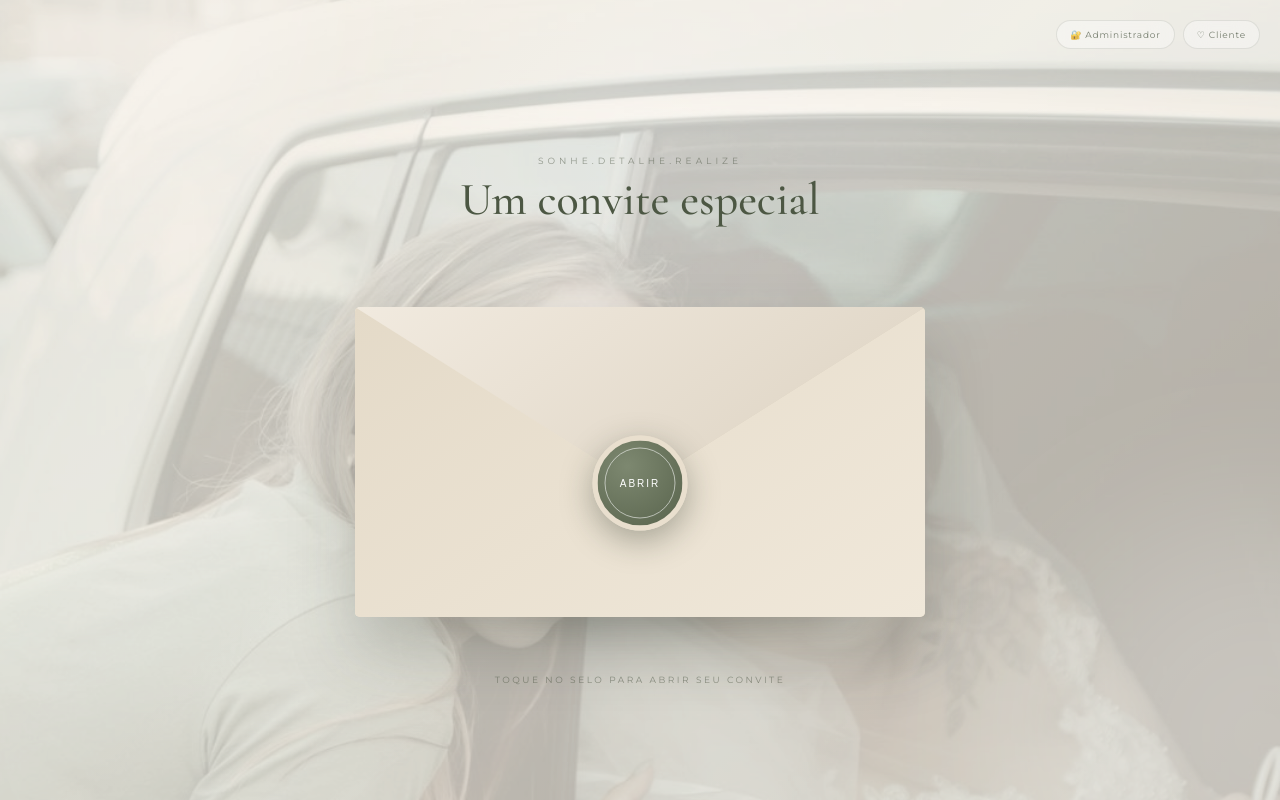
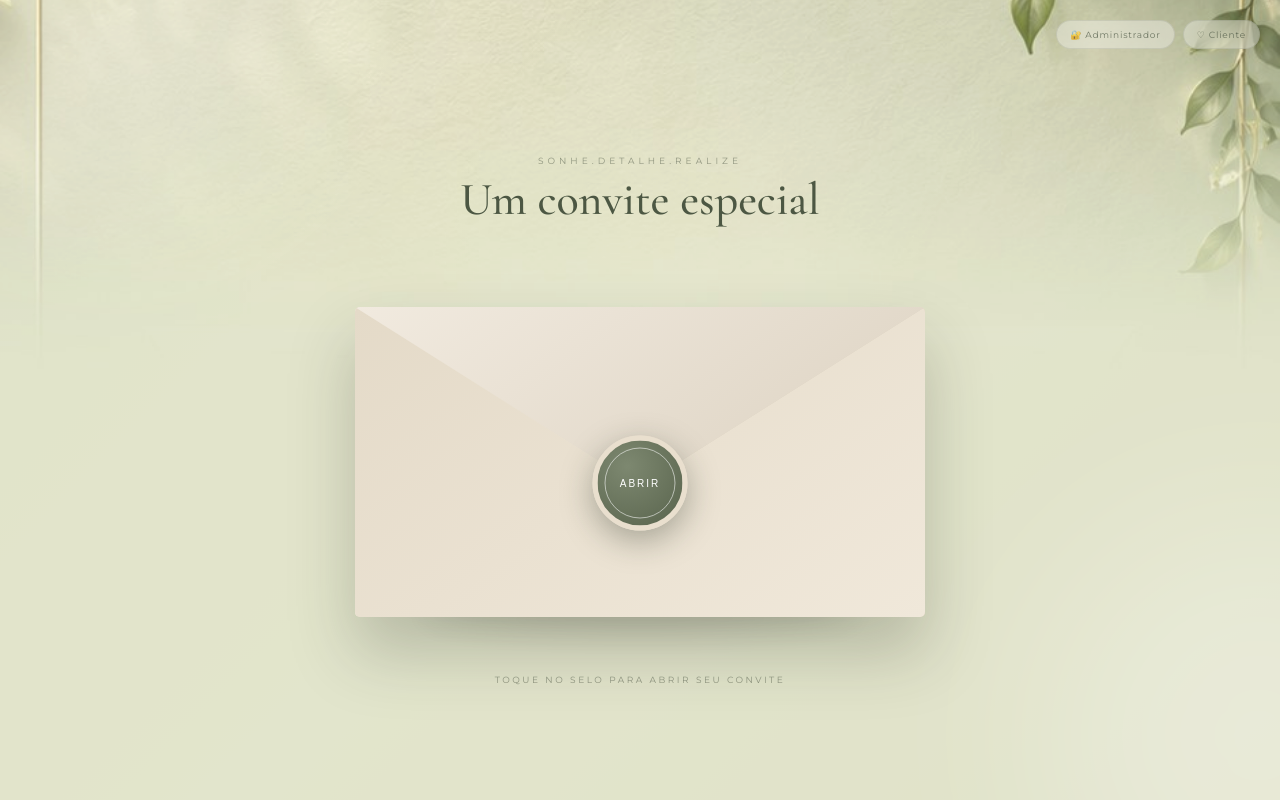
Before and after one commit to sonhedetalherealize1-code/sonhe, a Flask app: page / in a window 1280 px wide. Run offline with Flask 3, Linux system fonts and the light colour scheme; some libraries are stand-ins or nearby versions.

Commit message:
versão 1.6

```diff
--- a/templates/convite.html
+++ b/templates/convite.html
@@ -1396,13 +1396,13 @@
       /* Foto suave no fundo do convite; envelope e texto permanecem legíveis. */
       .fundo::before {
         content: ""; position: absolute; inset: 0;
-        background-image: url("{{ url_for('static', filename='img/convite/fundo_yasmini_noiva.jpg') }}");
+        background-image: url("{{ url_for('static', filename='img/convite/fundo_jardim_classico.jpg') }}");
         background-size: cover; background-position: center 40%;
-        opacity: .36; filter: grayscale(18%) saturate(.65);
+        opacity: .88; filter: saturate(.9);
       }
       .fundo::after {
         content: ""; position: absolute; inset: 0;
-        background: rgba(244,239,229,.32);
+        background: rgba(232,235,212,.13);
       }
       .fundo .luz { z-index: 1; }
     </style>
```
Also changed, not shown: static/img/convite/fundo_jardim_classico.jpg (added).
